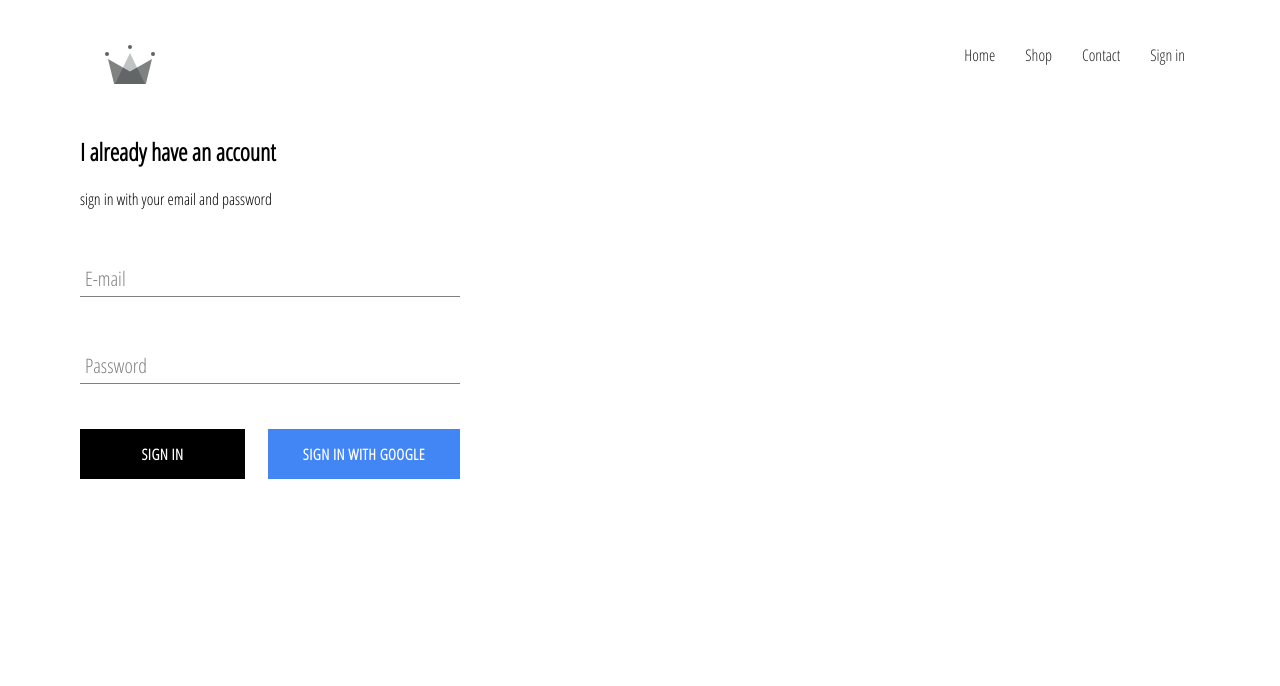
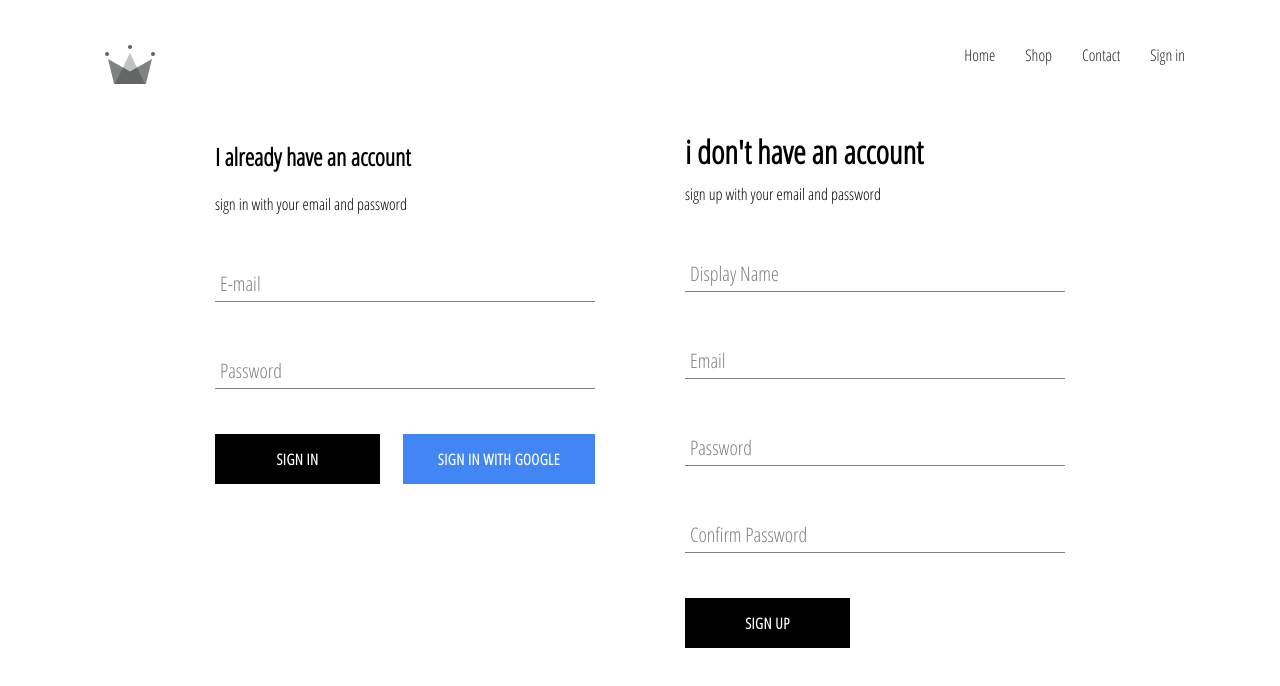
Before and after one commit to Mohammed-ziou/e-com, a React (Create React App) app: page /signin in a window 1280 px wide. Shown: the top 686 px of the page. Built offline with nearby package versions, Linux system fonts and the light colour scheme; no server answers; a web font is replaced by a local one.

Commit message:
add sign up using email and password using firebase as a backend

```diff
--- a/package.json
+++ b/package.json
@@ -10,8 +10,11 @@
     "node-sass": "4.14.0",
     "react": "^17.0.2",
     "react-dom": "^17.0.2",
+    "react-redux": "^7.2.6",
     "react-router-dom": "5.3.0",
     "react-scripts": "4.0.3",
+    "redux": "^4.1.2",
+    "redux-logger": "^3.0.6",
     "web-vitals": "^1.0.1"
   },
   "scripts": {
--- a/src/App.js
+++ b/src/App.js
@@ -5,7 +5,7 @@
 import ShopPage from "./pages/shopPage/ShopPage";
 import NavBar from "./components/NavBar/NavBar";
 import SignInSignUp from "./pages/SignIn-SignUp/SignIn-SignUp";
-import { auth } from "./firebase/firebase.utils";
+import { auth, createUserProfileDocument } from "./firebase/firebase.utils";
 
 import "./App.css";
 
@@ -17,9 +17,24 @@
   unsubscribeFromAuth = null;
 
   componentDidMount() {
-    this.unsubscribeFromAuth = auth.onAuthStateChanged((user) => {
-      this.setState({ currentUser: user });
-      console.log(user);
+    this.unsubscribeFromAuth = auth.onAuthStateChanged(async (userAuth) => {
+      if (userAuth) {
+        const userRef = await createUserProfileDocument(userAuth);
+
+        userRef.onSnapshot((snapShot) => {
+          this.setState({
+            currentUser: {
+              id: snapShot.id,
+              displayName: snapShot.data().displayName,
+              ...snapShot.data(),
+            },
+          });
+
+          console.log(this.state);
+        });
+      } else {
+        this.setState({ currentUser: userAuth });
+      }
     });
   }
   componentWillUnmount() {
--- /dev/null
+++ b/src/components/SignUp/SignUp.jsx
@@ -0,0 +1,109 @@
+import React from "react";
+
+import FormInput from "./../FormInput/FormInput";
+import Button from "./../Button/Button";
+
+import {
+  auth,
+  createUserProfileDocument,
+} from "./../../firebase/firebase.utils";
+
+import "./SignUp.scss";
+
+class SignUp extends React.Component {
+  state = {
+    displayName: "",
+    email: "",
+    password: "",
+    confirmPassword: "",
+  };
+
+  handleSubmit = async (event) => {
+    event.preventDefault();
+
+    const { displayName, email, password, confirmPassword } = this.state;
+
+    if (password !== confirmPassword) {
+      alert("password don't match");
+      return;
+    }
+
+    try {
+      const { user } = await auth.createUserWithEmailAndPassword(
+        email,
+        password
+      );
+      // .then(function (result) {
+      //   return result.user.updateProfile({
+      //     displayName: displayName,
+      //   });
+      // })
+      // .catch(function (error) {
+      //   console.log(error);
+      // });
+
+      await createUserProfileDocument(user, { displayName });
+
+      this.setState({
+        displayName: "",
+        email: "",
+        password: "",
+        confirmPassword: "",
+      });
+    } catch (error) {
+      console.log(`error ${error} occured please try again or contact us`);
+    }
+  };
+
+  handleChange = (e) => {
+    const { name, value } = e.target;
+    this.setState({ [name]: value });
+  };
+
+  render() {
+    const { displayName, email, password, confirmPassword } = this.state;
+    return (
+      <div className="sign-up">
+        <h1 className="title">i don't have an account</h1>
+        <span>sign up with your email and password</span>
+        <form className="sign-up-form" onSubmit={this.handleSubmit}>
+          <FormInput
+            type="text"
+            name="displayName"
+            value={displayName}
+            onChange={this.handleChange}
+            label="Display Name"
+            required
+          />
+          <FormInput
+            type="email"
+            name="email"
+            value={email}
+            onChange={this.handleChange}
+            label="Email"
+            required
+          />
+          <FormInput
+            type="password"
+            name="password"
+            value={password}
+            onChange={this.handleChange}
+            label="Password"
+            required
+          />
+          <FormInput
+            type="password"
+            name="confirmPassword"
+            value={confirmPassword}
+            onChange={this.handleChange}
+            label="Confirm Password"
+            required
+          />
+          <Button type="submit">SIGN UP</Button>
+        </form>
+      </div>
+    );
+  }
+}
+
+export default SignUp;
--- /dev/null
+++ b/src/components/SignUp/SignUp.scss
@@ -0,0 +1,9 @@
+.sign-up {
+  display: flex;
+  flex-direction: column;
+  width: 380px;
+
+  .title {
+    margin: 10px 0;
+  }
+}
--- a/src/firebase/firebase.utils.js
+++ b/src/firebase/firebase.utils.js
@@ -12,6 +12,33 @@
   measurementId: "G-5WFZP3QK25",
 });
 
+export const createUserProfileDocument = async (userAuth, additionalData) => {
+  if (!userAuth) return;
+
+  const userRef = firestore.doc(`users/${userAuth.uid}`);
+  const snapShot = await userRef.get();
+
+  // creating new user if it doesn't exist
+  if (!snapShot.exists) {
+    const { displayName, email } = userAuth;
+
+    const createdAt = new Date();
+    //saves data in the database
+    try {
+      await userRef.set({
+        displayName,
+        email,
+        createdAt,
+        ...additionalData,
+      });
+    } catch (error) {
+      console.log("error detected:", error);
+    }
+  }
+  // userRef might come in handy later
+  return userRef;
+};
+
 export const auth = firebase.auth();
 export const firestore = firebase.firestore();
 
--- a/src/pages/SignIn-SignUp/SignIn-SignUp.jsx
+++ b/src/pages/SignIn-SignUp/SignIn-SignUp.jsx
@@ -2,12 +2,14 @@
 
 import "./SignIn-SignUp.scss";
 import SignIn from "./../../components/SignIn/SignIn";
+import SignUp from "./../../components/SignUp/SignUp";
 
 class SignInSignUp extends React.Component {
   render() {
     return (
-      <div>
+      <div className="sign-in-and-sign-up">
         <SignIn />
+        <SignUp />
       </div>
     );
   }
--- a/src/pages/SignIn-SignUp/SignIn-SignUp.scss
+++ b/src/pages/SignIn-SignUp/SignIn-SignUp.scss
@@ -0,0 +1,6 @@
+.sign-in-and-sign-up {
+  width: 850px;
+  display: flex;
+  justify-content: space-between;
+  margin: 30px auto;
+}
```
Also changed, not shown: 1 other file (tests, documents, lock files or other folders).
